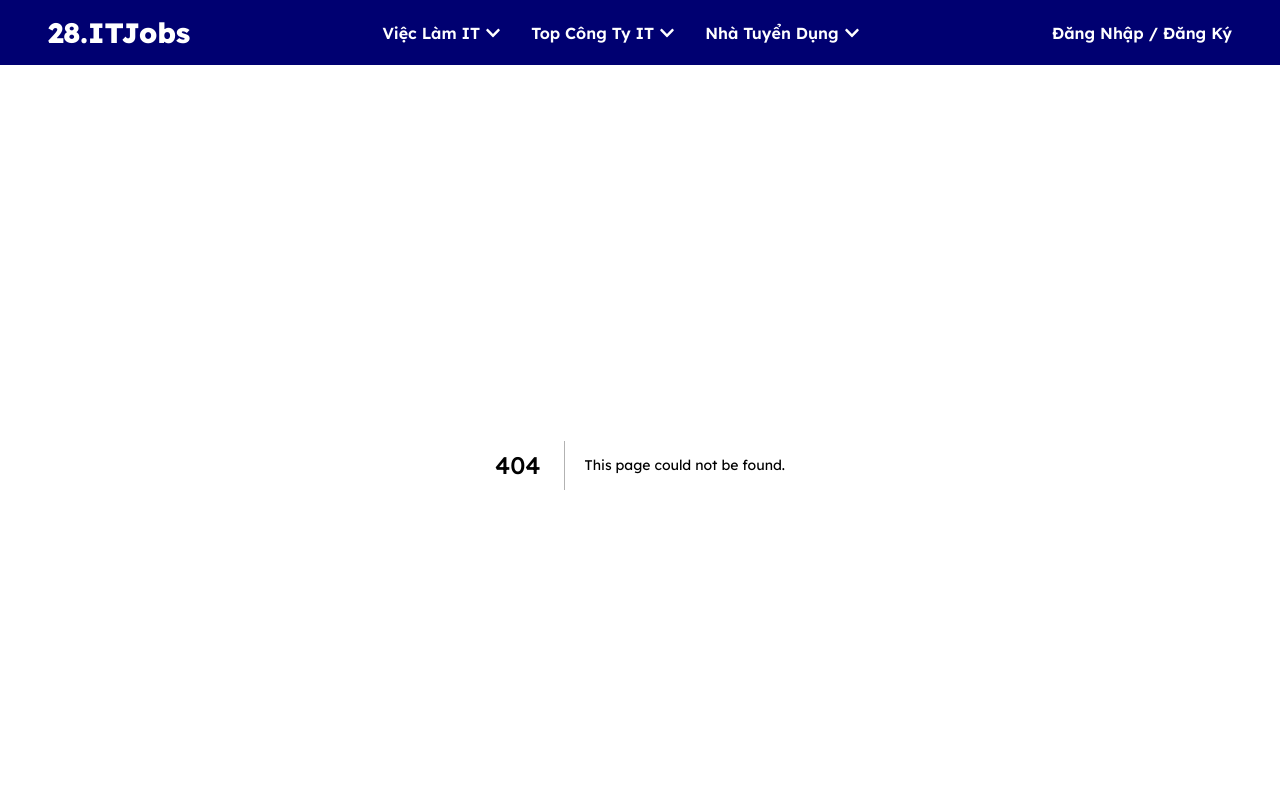
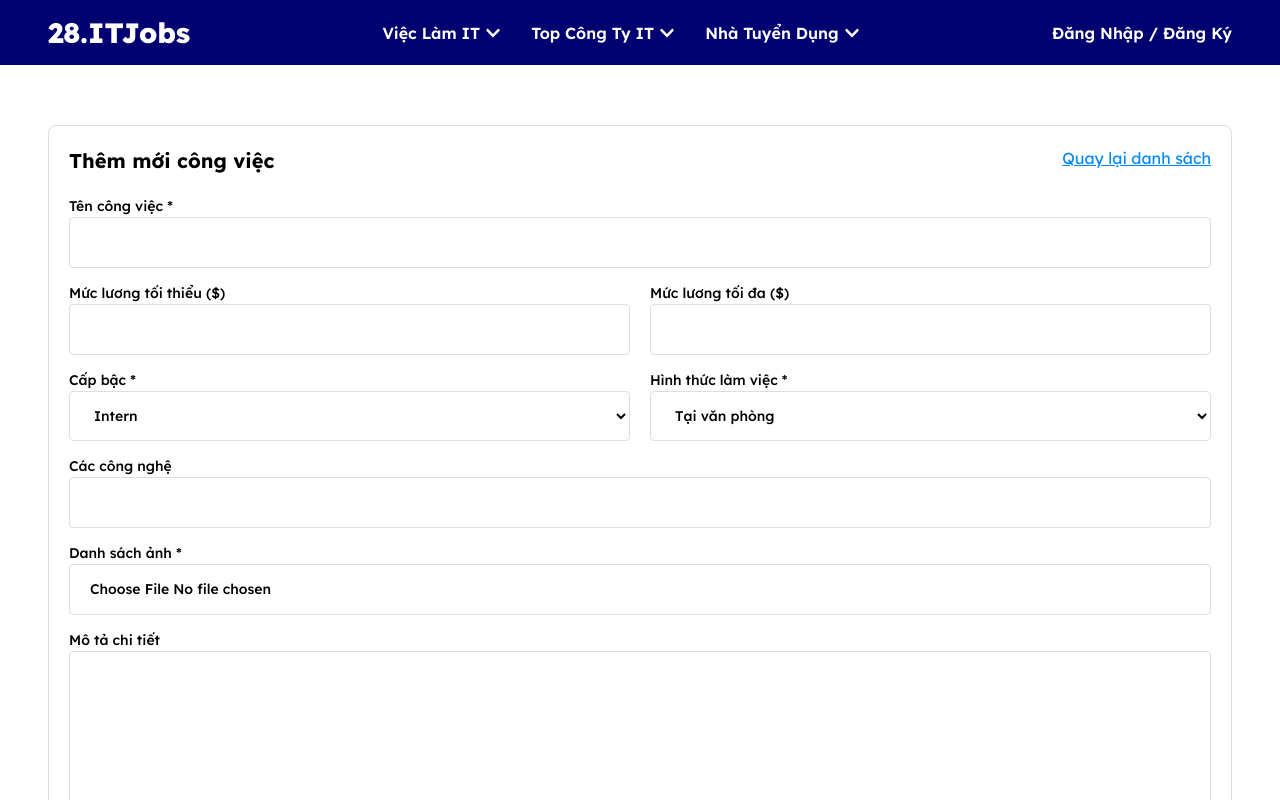
Before and after one commit to leminhanh033/project-3, a Next.js app: page /change/job in a window 1280 px wide. Before the commit this address had no page. Shown: the top 800 px of the page. Built offline with nearby package versions, Linux system fonts and the light colour scheme.

Commit message:
Trang thêm, sửa công việc( nhà tuyển dụng)

```diff
--- /dev/null
+++ b/src/app/(page)/(employer)/change/job/page.tsx
@@ -0,0 +1,65 @@
+import { Metadata } from "next";
+import Link from "next/link";
+
+export const metadata:Metadata={
+    title:"Trang thêm, sửa công việc",
+    description:" Thêm sửa công việc",
+}
+
+export default function ChangeJob(){
+    return (
+        <>
+        <div className="mt-[60px]">
+            <div className="container">
+                <div className="rounded-[8px] p-[20px]" style={{border: "1px solid #DEDEDE"}}>
+                    <div className="flex justify-between sm:flex-row flex-col">
+                        <div className="font-[700] text-[20px] text-[#000000]">Thêm mới công việc</div>
+                        <Link href="#" className="text-[14] font-[400] text-[#0088FF] underline">Quay lại danh sách</Link>
+                    </div>
+                    <form action="" className="mt-[20px] font-[500] text-[14px] text-[#000000] flex flex-col gap-[15px]">
+                        <div>
+                            <label htmlFor="job-name">Tên công việc *</label>
+                            <input type="text" id="job-name" className="rounded-[4px] w-full py-[14px] pl-[20px]" style={{border: "1px solid #DEDEDE"}} />
+                        </div>
+                        <div className="grid md:grid-cols-2 grid-cols-1 gap-x-[20px] gap-y-[15px]">
+                            <div>
+                                <label htmlFor="min-salary">Mức lương tối thiểu ($)</label>
+                                <input type="text" id="min-salary" className="rounded-[4px] w-full py-[14px] pl-[20px]" style={{border: "1px solid #DEDEDE"}} />
+                            </div>
+                            <div>
+                                <label htmlFor="max-salary">Mức lương tối đa ($)</label>
+                                <input type="text" id="max-salary" className="rounded-[4px] w-full py-[14px] pl-[20px]" style={{border: "1px solid #DEDEDE"}}/>
+                            </div>
+                            <div>
+                                <label htmlFor="level">Cấp bậc *</label>
+                                <select name="level" id="level" className="rounded-[4px] w-full py-[14px] pl-[20px]" style={{border: "1px solid #DEDEDE"}}>
+                                    <option value="Intern">Intern</option>
+                                </select>
+                            </div>
+                            <div>
+                                <label htmlFor="working-method">Hình thức làm việc *</label>
+                                <select name="working-method" id="working-method" className="rounded-[4px] w-full py-[14px] pl-[20px]" style={{border: "1px solid #DEDEDE"}}>
+                                    <option value="office">Tại văn phòng</option>
+                                </select>
+                            </div>
+                        </div>
+                        <div>
+                            <label htmlFor="tech">Các công nghệ</label>
+                            <input type="text" id="tech" className="rounded-[4px] w-full py-[14px] pl-[20px]" style={{border: "1px solid #DEDEDE"}}/>
+                        </div>
+                        <div>
+                            <label htmlFor="image-list">Danh sách ảnh *</label>
+                            <input type="file" id="image-list" className="rounded-[4px] w-full py-[14px] pl-[20px]" style={{border: "1px solid #DEDEDE"}}/>
+                        </div>
+                        <div>
+                            <label htmlFor="description-detail">Mô tả chi tiết</label>
+                            <textarea name="description-detail" id="description-detail" className="rounded-[4px] w-[100%] h-[350px] py-[14px] px-[20px]" style={{border: "1px solid #DEDEDE"}}></textarea>
+                        </div>
+                        <button className="bg-[#0088FF] w-fit p-[14px_20px] rounded-[4px] font-[700] text-[16px] text-[#FFFFFF] cursor-pointer">Tạo mới</button>
+                    </form>
+                </div>
+            </div>
+        </div>
+        </>
+    )
+}
```
